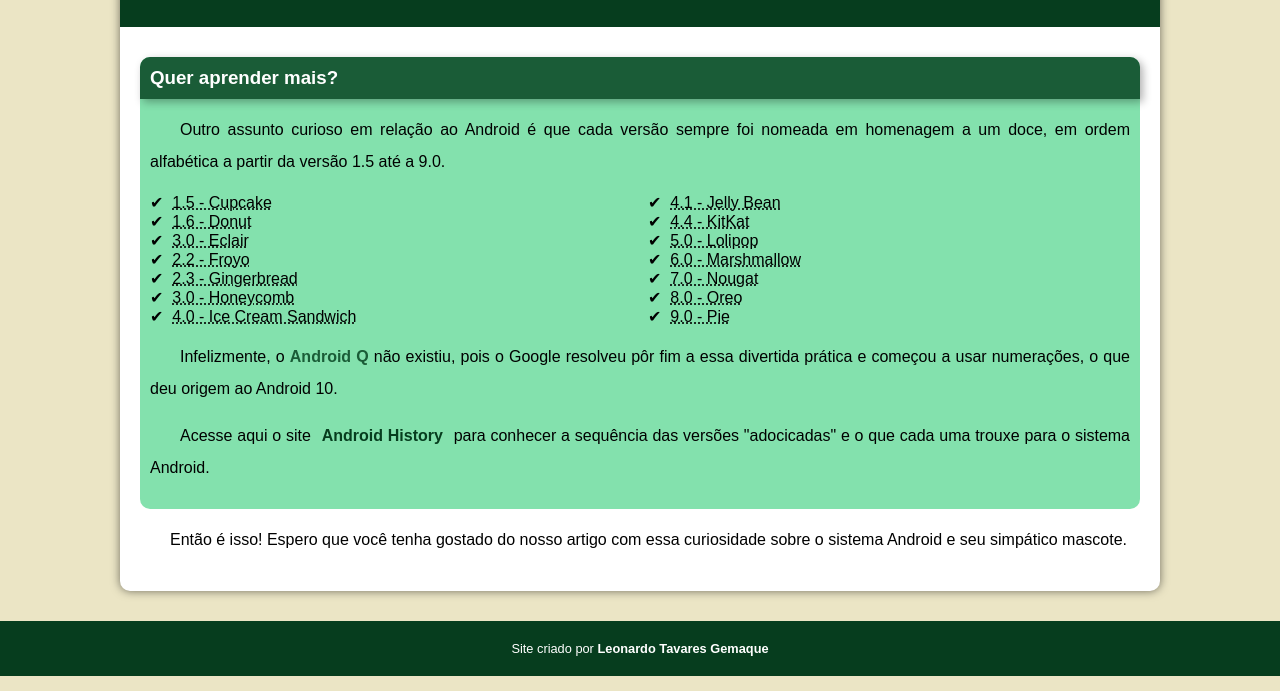
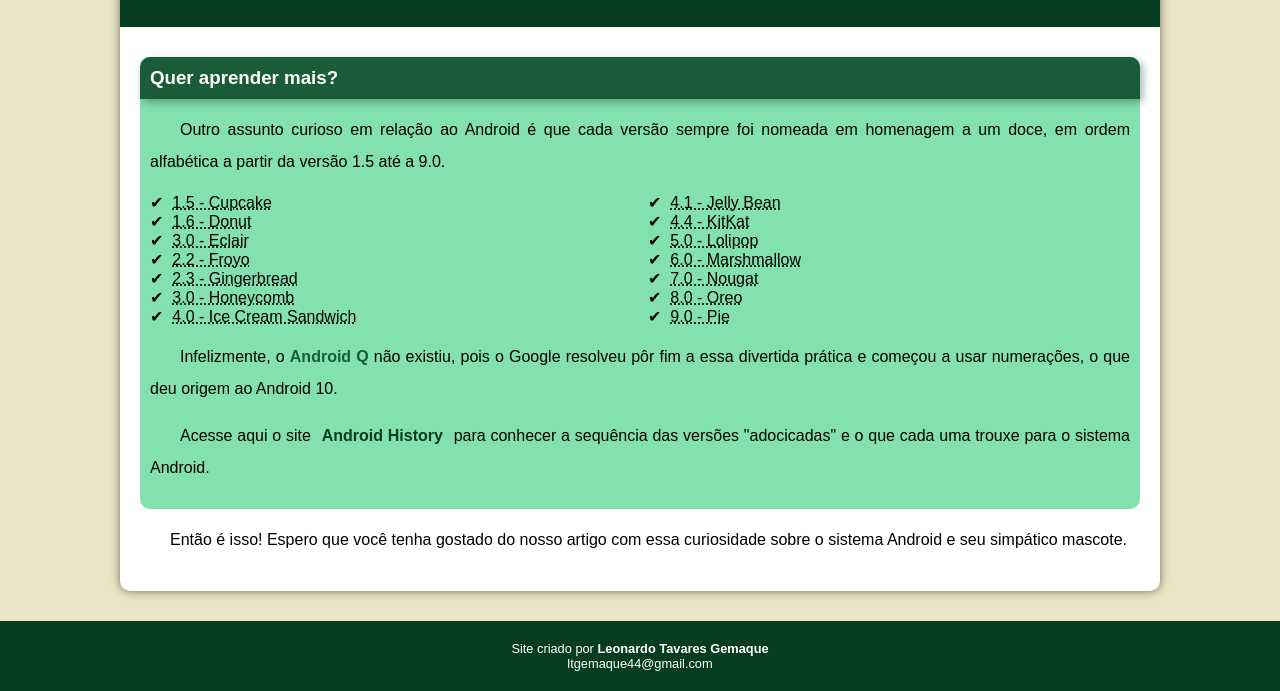
Before and after one commit to LeonardoGemaque/projeto-android, a plain HTML site: page index.html in a window 1280 px wide. Shown: the part 2360-3051 px from the top of the page. Drawn offline with Linux system fonts and the light colour scheme.

Commit message:
alterei o footer

```diff
--- a/index.html
+++ b/index.html
@@ -84,6 +84,7 @@
     </main>
     <footer>
         <p>Site criado por <a href="https://github.com/LeonardoGemaque" target="_blank">Leonardo Tavares Gemaque</a></p>
+        <p>ltgemaque44@gmail.com</p>
     </footer>
 </body>
 </html>
```
